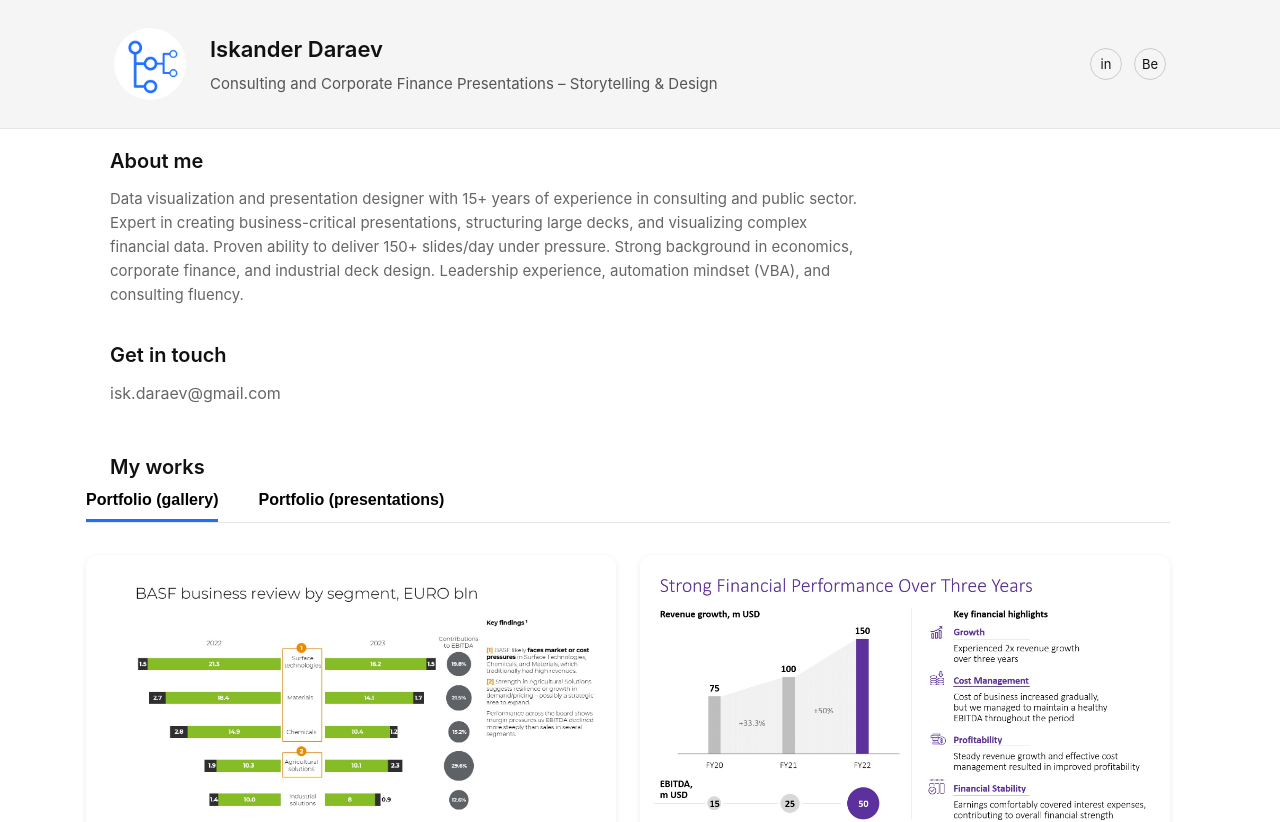
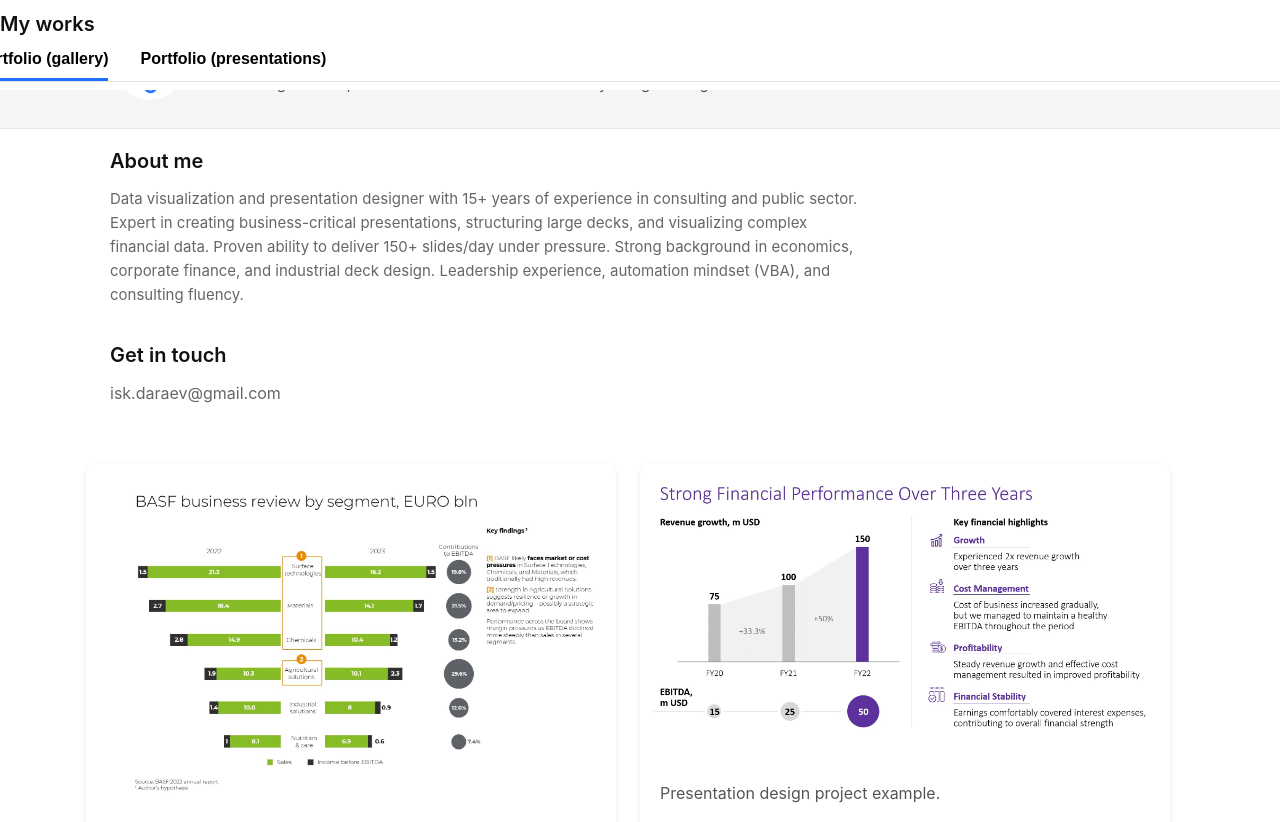
Before and after one commit to isk06/ruportfo, a Next.js app: page / in a window 1280 px wide. Shown: the top 822 px of the page. Built offline with nearby package versions, Linux system fonts and the light colour scheme.

Commit message:
Fix freeze pane for My Works and tabs

```diff
--- a/app/globals.css
+++ b/app/globals.css
@@ -303,3 +303,47 @@ a:hover {
   margin-left: -24px;
   padding-top: 24px;
 }
+
+.portfolio-sticky {
+  background: #fff;
+  z-index: 500;
+  padding-top: 8px;
+  padding-bottom: 8px;
+  width: 100%;
+}
+
+.portfolio-sticky.fixed {
+  position: fixed;
+  top: 0;
+  left: 0;
+  right: 0;
+}
+
+.portfolio-tabs {
+  display: flex;
+  gap: 32px;
+  border-bottom: 1px solid #e5e5e5;
+  margin-left: -24px;
+}
+
+.works-grid {
+  display: grid;
+  grid-template-columns: repeat(2, 1fr);
+  gap: 24px;
+  margin-left: -24px;
+  padding-top: 24px;
+}
+
+.tab {
+  background: none;
+  border: none;
+  padding-bottom: 10px;
+  font-size: 16px;
+  font-weight: 600;
+  cursor: pointer;
+  border-bottom: 3px solid transparent;
+}
+
+.tab.active {
+  border-bottom-color: #1f6fff;
+}
--- a/components/PortfolioTabs.tsx
+++ b/components/PortfolioTabs.tsx
@@ -1,6 +1,6 @@
 'use client';
 
-import { useState } from "react";
+import { useState, useEffect, useRef } from "react";
 import ProjectCard from "./ProjectCard";
 import PdfCard from "./PdfCard";
 
@@ -11,14 +11,29 @@ type Props = {
 
 export default function PortfolioTabs({ images, pdfs }: Props) {
   const [activeTab, setActiveTab] = useState<"gallery" | "pdfs">("gallery");
+  const stickyRef = useRef<HTMLDivElement>(null);
+  const [isSticky, setIsSticky] = useState(false);
+
+  useEffect(() => {
+    function onScroll() {
+      if (!stickyRef.current) return;
+      const top = stickyRef.current.getBoundingClientRect().top;
+      setIsSticky(top <= 0);
+    }
+
+    window.addEventListener("scroll", onScroll);
+    return () => window.removeEventListener("scroll", onScroll);
+  }, []);
 
   return (
     <>
-      {/* STICKY PART */}
-      <div className="works-sticky">
+      <div
+        ref={stickyRef}
+        className={`portfolio-sticky ${isSticky ? "fixed" : ""}`}
+      >
         <h2>My works</h2>
 
-        <div className="works-tabs">
+        <div className="portfolio-tabs">
           <button
             className={activeTab === "gallery" ? "tab active" : "tab"}
             onClick={() => setActiveTab("gallery")}
@@ -35,7 +50,6 @@ export default function PortfolioTabs({ images, pdfs }: Props) {
         </div>
       </div>
 
-      {/* SCROLLING PART */}
       {activeTab === "gallery" && (
         <div className="works-grid">
           {images.map((img, i) => (
```
